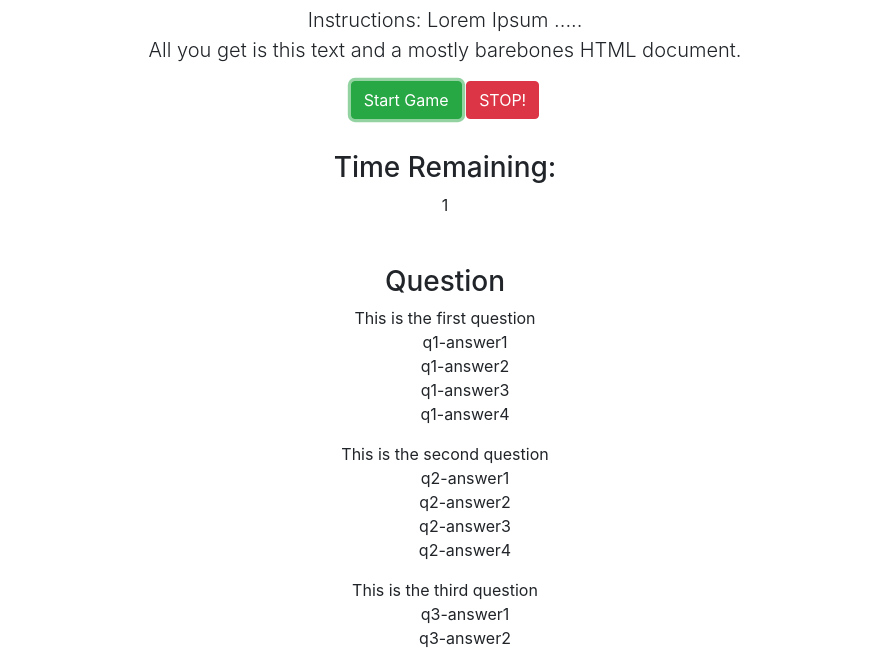
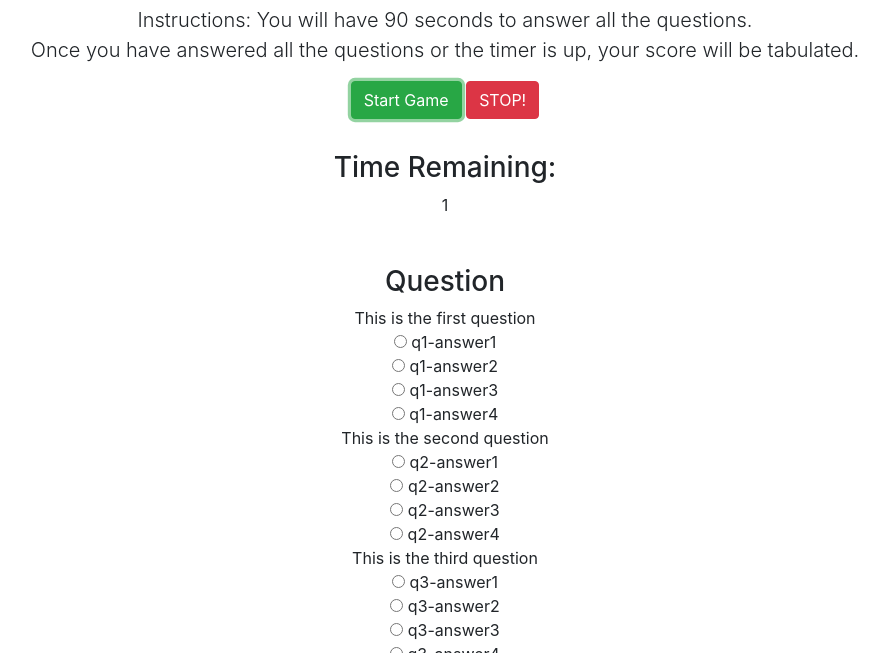
Before and after one commit to ansarkhan/TriviaGame, a plain HTML site: page index.html in a window 1280 px wide. Both pictures are taken after a click on the button "Start Game". Shown: the part 147-800 px from the top of the page, without its empty margins (195-1078 px from the left). Drawn offline with nearby package versions, Linux system fonts and the light colour scheme.

Commit message:
progres...

```diff
--- a/assets/javascript/app.js
+++ b/assets/javascript/app.js
@@ -16,7 +16,7 @@ Element strings for jQuery functions
 var elements = {
     startGameBtn: '#start-game',
     timerId: '#timer',
-    stopQuestion: '#stop-question',
+    pauseGame: '#pause-game',
 
     //new elements
 };
@@ -67,6 +67,7 @@ var startTimer = function () {
 
 };
 
+
 // Main SetTimeout
 
 var reset = function() {
@@ -76,8 +77,9 @@ var mainTimer = function() {
     setTimeout(reset, 3000);
 }
 
+    // var answerList = '<li>' + element.answers.join('</li><li>') + '</li>';
 
-
+    // $("ul li").each(function() { optionTexts.push($(this).text()) });
 
 /*
 Display Functions
@@ -87,18 +89,25 @@ Display Functions
 
 var printQuestions = function() {
     questions.forEach(function (element, index, collection) {
-        var questionDiv = $("<div>");
-        var answerDiv = $("<ol start='1' />")
+        var questionDiv = $("<div class='question-container'>");
+        var answerDiv = $("<form class='answer-container'>");
+        answerDiv.attr("id", "question-" + index);
 
-        var answerList = '<li>' + element.answers.join('</li><li>') + '</li>';
+        questionDiv.append(element.question);
 
-        questionDiv.text(element.question);
-        answerDiv.html(answerList);
-
-        answerDiv.addClass("answer-list");
+        var newAnsArr = [];
+        var answerListF = function(array) {
+            for (i=0; i<array.length; i++) {
+                newAnsArr.push(`<input type='radio' value=question-${index}  name=question-${index} id=${i}> ${array[i]} <br />`);
+            }
+        };
+        answerListF(element.answers);
+        answerDiv.append(newAnsArr);
 
         $('#question').append(questionDiv);
-        $('#question').append(answerDiv);
+        $(questionDiv).append(answerDiv);
+
+
     });
 }
 
@@ -117,15 +126,25 @@ $(document).on('click', '#start-game', function(){
     console.log("game started!");
 });
 
-$(document).on('click', elements.stopQuestion, function() {
+$(document).on('click', elements.pauseGame, function() {
     clearInterval(timerS);
 });
 
+$('.question-container').click(function() {
+    if($('#answer-0').is(':checked')) { alert("it's checked"); }
+ });
+
+ $(document).on('click', function() {
+    if($("input:radio").is(':checked')) {
+        var id = $(this).attr('id');
+        console.log(id);
+    }
+})
 
 // https://codeburst.io/a-countdown-timer-in-pure-javascript-f3cdaae1a1a3
 
 
-
+// https://www.dyn-web.com/tutorials/forms/radio/get-selected.php
 
 
 
--- a/index.html
+++ b/index.html
@@ -15,9 +15,9 @@
 
             <div class="starter-template">
                 <h1>Totally Trivia Game</h1>
-                <p class="lead">Instructions: Lorem Ipsum .....<br> All you get is this text and a mostly barebones HTML document.</p>
+                <p class="lead">Instructions: You will have 90 seconds to answer all the questions. <br> Once you have answered all the questions or the timer is up, your score will be tabulated.</p>
                 <button type="button" class="btn btn-success" id="start-game">Start Game</button>
-                <button type="button" class="btn btn-danger" id="stop-question">STOP!</button>
+                <button type="button" class="btn btn-danger" id="pause-game">STOP!</button>
             </div>
             <div class="section">
                 <h3>Time Remaining:</h3>
```
